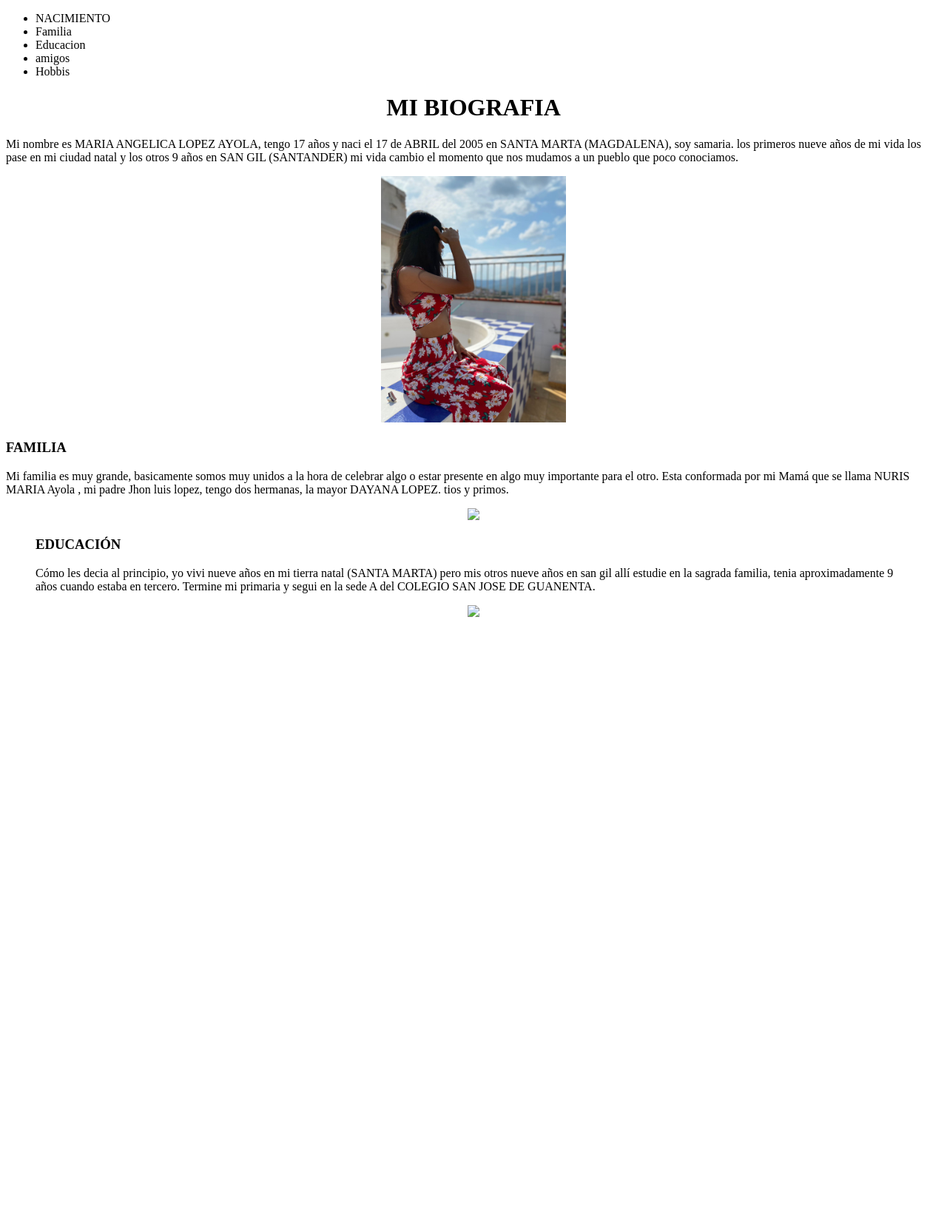
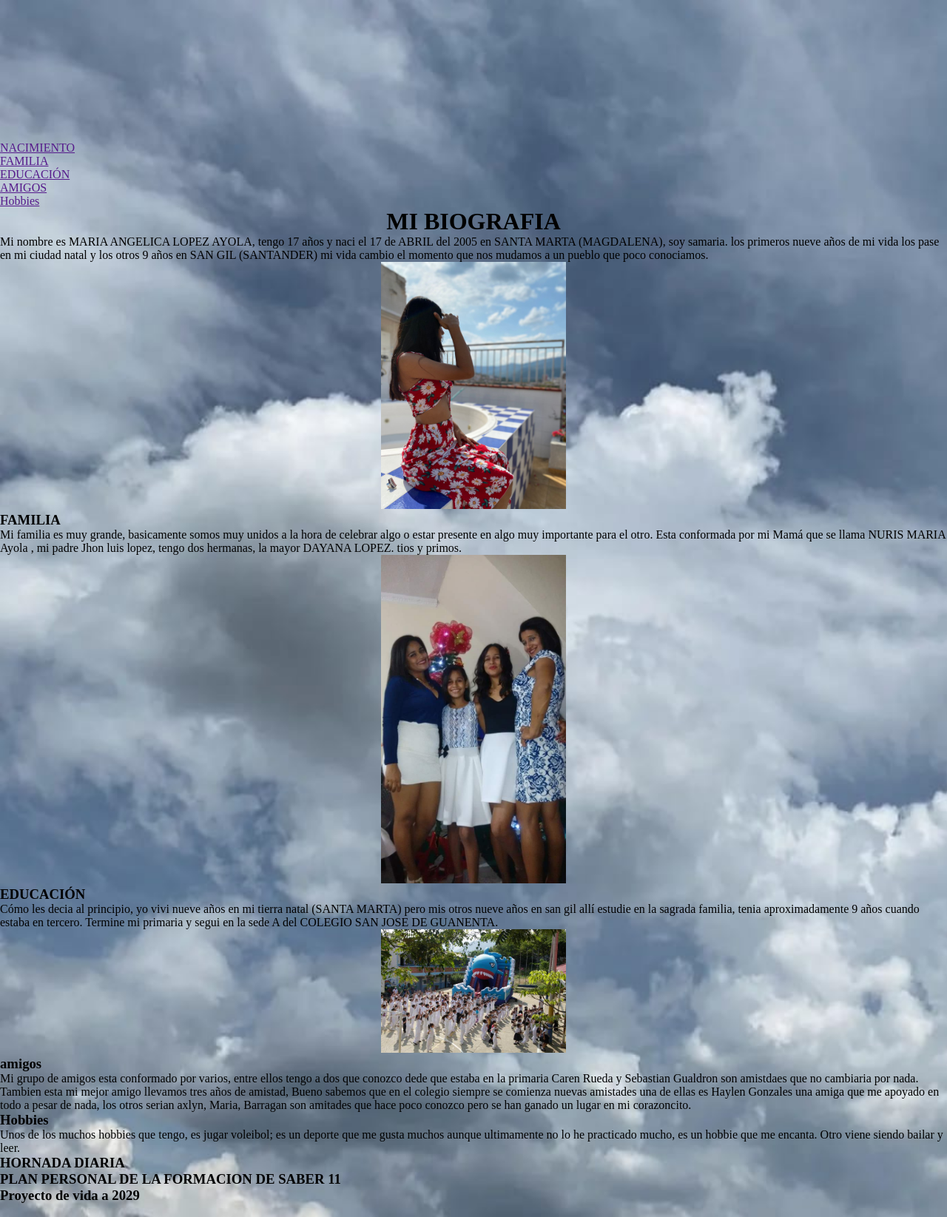
Before and after one commit to angelica17200/mi-biografiaa, a plain HTML site: page mi-biografiaa/index.html in a window 1280 px wide. Shown: the whole page at 74% size. Before the commit the page ends 854 px from the top, so only its background shows below. Drawn offline with Linux system fonts and the light colour scheme.

Commit message:
Add files via upload

```diff
--- /dev/null
+++ b/mi-biografiaa/especificidad.css
@@ -0,0 +1,65 @@
+*
+{
+    box-sizing: border-box;
+    padding: 0;
+    margin: 0;
+}
+
+html
+{
+    font-size: 75%; /*75% de 16px, que es el tamaño default de  la fuente*/
+    font-family: verdana, Geneva, Tahoma, sans-serif;
+
+}
+
+
+
+
+h1
+{
+    color:rgb(103, 24, 122)
+    font-family: serif;
+    margin-bottom: 10px;
+}
+
+#page-title
+{
+    font-size: 18px;
+    font-size: monospace;
+
+
+}
+
+.title
+{
+
+}
+
+#main-nav
+{
+    margin-top: 10px
+    list-style-type: none;
+    padding-left: 0;
+}
+
+
+#main-nav li
+{
+    display: inline-blok
+}
+
+#main-nav a
+{
+    color:rgb(228, 238, 238)
+    background-color:
+    padding: 5px;
+    border-radius: 2px;
+    text-decoratio: none;
+}
+
+#main-nav ,padres
+{
+    background-color:rgb(172, 49, 49)
+}
+
+/*Especificidad
--- /dev/null
+++ b/mi-biografiaa/estilo_herencia.css
@@ -0,0 +1,22 @@
+*
+{
+    box-sizing: border-box;
+    padding: 0;
+    margin: 0;
+}
+
+html
+{
+    font-size: 75%; /*75% de 16px, que es el tamaño default de  la fuente*/
+    font-family: verdana, Geneva, Tahoma, sans-serif;
+
+}
+
+
+
+
+h1
+{
+
+
+}
--- /dev/null
+++ b/mi-biografiaa/index.css
@@ -0,0 +1,48 @@
+*{
+    margin: 0;
+    padding: 0;
+    box-sizing: border-box;
+}
+
+body {
+    background-image: url('./img/fondo.jpeg');
+    background-size: cover ;
+}
+
+.box {
+    width: 500px;
+    background: rgba(0, 0,0, -4);
+    margin: 0 auto;
+    margin-top: 4%;
+    padding: 20px;
+    color: rgb(167, 74, 74);
+}
+
+.box-img {
+    border-radius: 50%;
+
+}
+
+.box h1 {
+    font-size: 40px;
+    letter-spacing: 4px;
+    font-weight: 100;
+    margin: 30px 0 20px;
+}
+
+.box h2 {
+    font-size: 20px;
+    letter-spacing: 3px;
+    font-weight: 100;
+    margin-bottom: 20px;
+}
+
+#main-nav {
+    margin-top: 100px;
+    list-style: none;
+    padding-left: 0;
+}
+
+#main-nav {
+    color: bisque;
+}
--- a/mi-biografiaa/index.html
+++ b/mi-biografiaa/index.html
@@ -4,17 +4,23 @@
     <meta charset="UTF-8">
     <meta http-equiv="X-UA-Compatible" content="IE=edge">
     <meta name="viewport" content="width=device-width, initial-scale=1.0">
+    <link rel="stylesheet" href="index.css">
+
     <title>Mi BIOGRAFIA</title>
+
 </head>
 <body>
+    <section  class="box">
+    </section>
     <header>
         <nav>
-            <ul>
-                <li> NACIMIENTO </li>
-                <li> Familia </li>
-                <li> Educacion</li>
-                <li> amigos</li>
-                <li> Hobbis</li>
+            <ul id="main-nav" class="nav">
+                <li><a href="">NACIMIENTO</a> </li>
+                <li><a href="">FAMILIA </a> </li>
+                <li><a href="">EDUCACIÓN</a> </li>
+                <li><a href="">AMIGOS</a> </li>
+                <li><a href="">Hobbies</a> </li>
+
             </ul>
         </nav>
         <center><h1>MI BIOGRAFIA</h1></center>
@@ -35,16 +41,63 @@
                         la mayor DAYANA LOPEZ. tios y primos.
                 </article>
                 <figure>
-                    <center><img src="./img/.jpeg" = width="250" heigh="300"></center>
+                    <center><img src="./img/famila.jpeg" = width="250" heigh="300"></center>
+
                 <article>
-                    <h1> EDUCACIÓN</h1>
+                    <h1>EDUCACIÓN</h1>
                     <P>
                         Cómo les decia al principio, yo vivi nueve años en mi tierra natal (SANTA MARTA) pero mis otros nueve años en san gil
                         allí estudie en la sagrada familia, tenia aproximadamente 9 años cuando estaba en tercero. Termine mi primaria y segui
                         en la sede A del COLEGIO SAN JOSE DE GUANENTA.
                     </P>
                 </article><figure>
-                    <center><img src="./img/.jpeg" = width="250" heigh="300"></center>
+                    <center><img src="./img/colegio .jpg" = width="250" heigh="300"></center>
+
+                <article>
+                    <h1>amigos</h1>
+                    <P>
+                        Mi grupo de amigos esta conformado por varios, entre ellos tengo a dos que conozco dede que estaba en la primaria
+                        Caren Rueda y Sebastian Gualdron son amistdaes que no cambiaria por nada. Tambien esta mi mejor amigo llevamos tres años de amistad, Bueno sabemos que en el colegio
+                        siempre se comienza nuevas amistades una de ellas es Haylen Gonzales una amiga que me apoyado en todo a pesar de nada, los otros serian
+                        axlyn, Maria, Barragan son amitades que hace poco conozco pero se han ganado un lugar en mi corazoncito.
+
+                    </P>
+                </article>
+
+                <article>
+                    <h1> Hobbies</h1>
+
+                <p>
+                    Unos de los muchos hobbies que tengo, es jugar voleibol; es un deporte que me gusta muchos
+                    aunque ultimamente no lo he practicado mucho, es  un hobbie que me encanta. Otro viene siendo
+                    bailar y leer.
+                </p>
+                </article>
+
+                <article>
+                    <h1>HORNADA DIARIA </h1>
+                </article>
+
+                <article>
+                    <h1> PLAN PERSONAL DE LA FORMACION DE SABER 11</h1>
+                    <p> </p>
+                </article>
+
+                <article>
+                    <h1> Proyecto de vida a 2029</h1>
+
+                </article>
+                <div>
+                    <div class="menu">
+                        <ul>
+                            <li></li>
+                        </ul>
+                    </div>
+                </div>
+
+
+
+
             </section>
         </main>
     </header>
--- /dev/null
+++ b/mi-biografiaa/mediddas -abiertas.css
@@ -0,0 +1,33 @@
+*
+{
+    box-sizing: border-box;
+    padding: 0;
+    margin: 0;
+}
+
+html
+{
+    font-size: 18PX;
+
+}
+
+
+
+
+main
+{
+
+
+
+}
+
+.text-container
+{
+    font-size: 1.5em;
+}
+
+body
+{
+    font-size: 20px;
+
+}
```
Also changed, not shown: mi-biografiaa/especificidad.html (added, +25 -0 lines), mi-biografiaa/herencia.html (added, +16 -0 lines), mi-biografiaa/medidas-abiertas.html (added, +13 -0 lines), mi-biografiaa/display.html (added), mi-biografiaa/img/colegio .jpg (added), mi-biografiaa/img/famila.jpeg (added), mi-biografiaa/img/fondo.jpeg (added), mi-biografiaa/img/l.jpeg (added), 1 other file.
